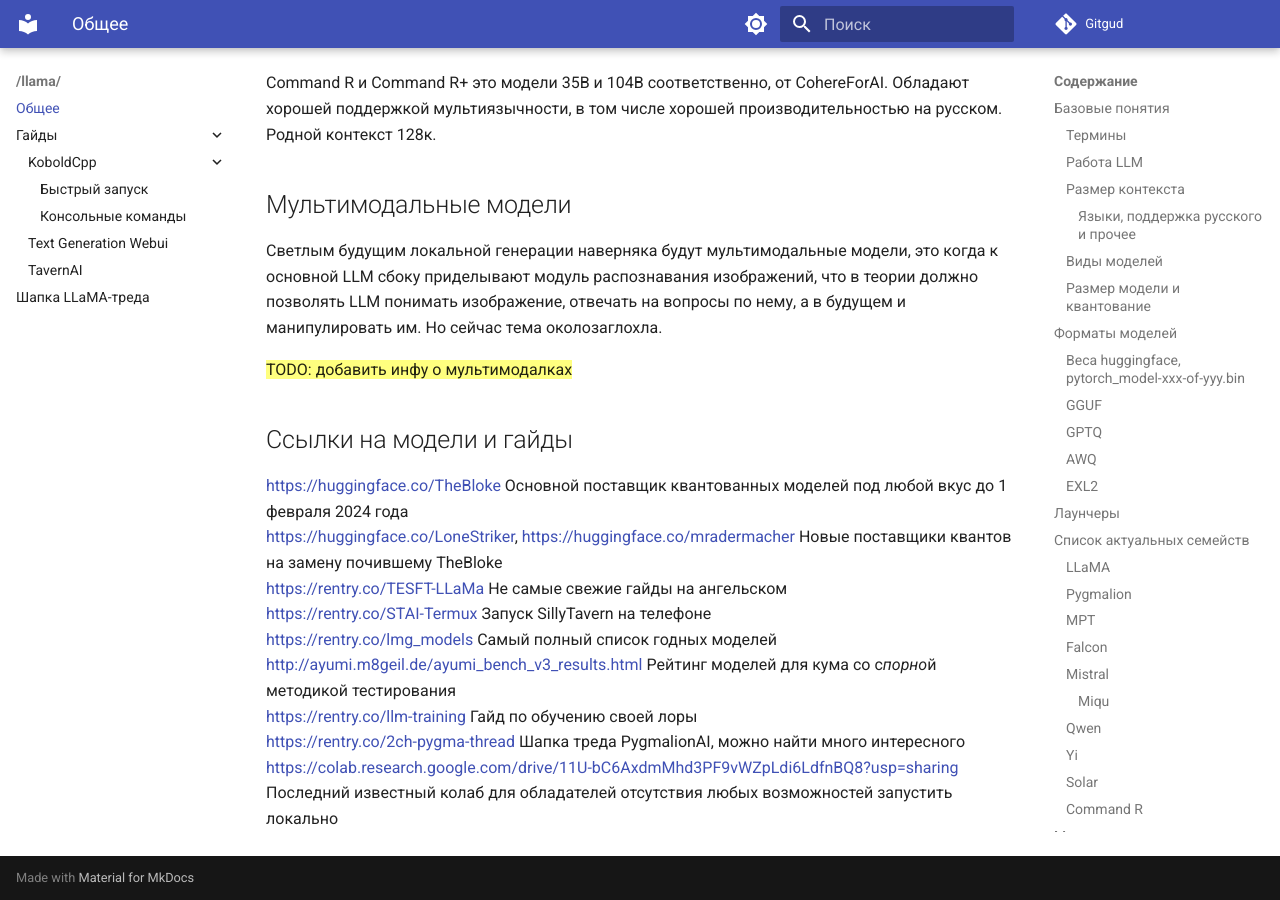
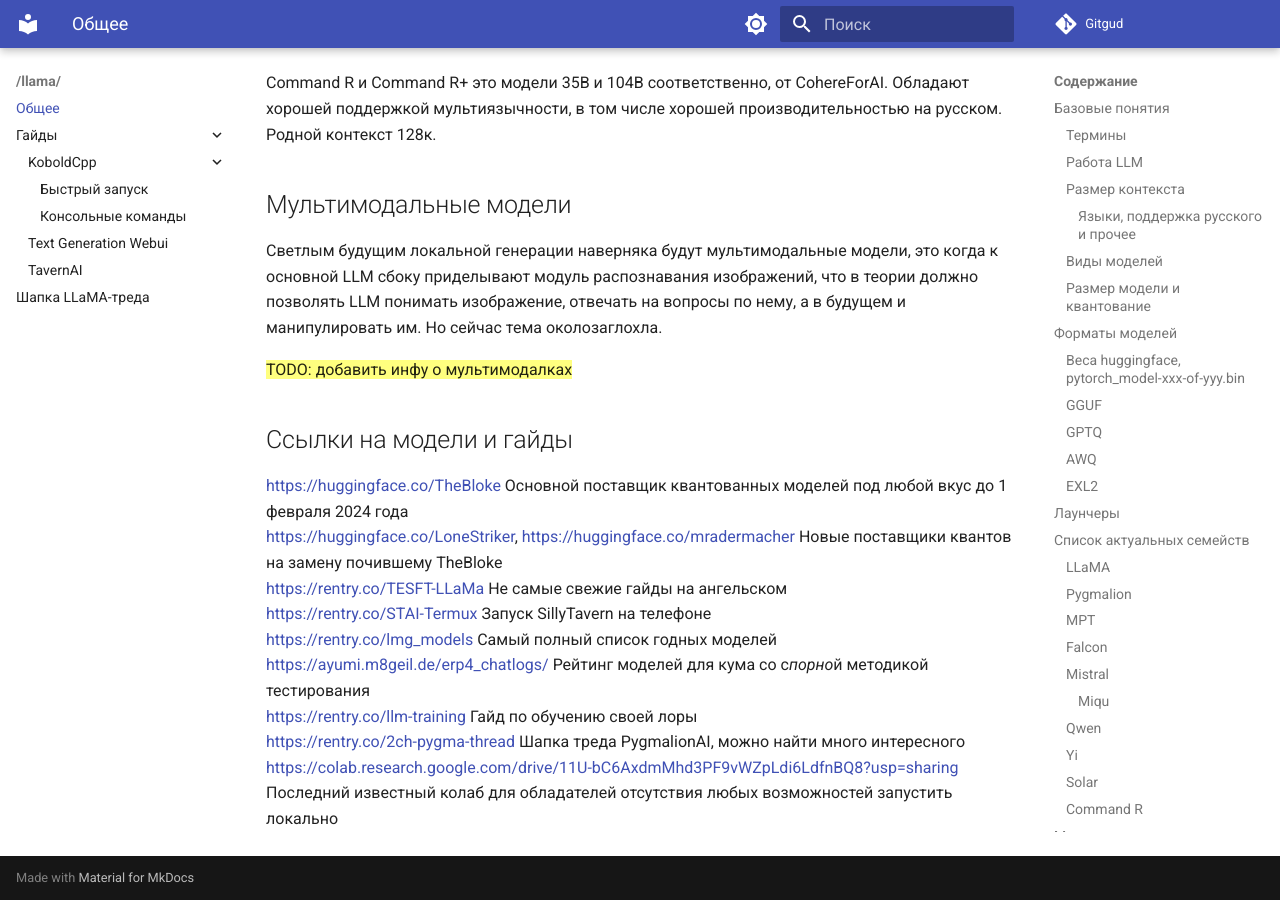
Before and after one commit to 2ch-ai/wiki, an MkDocs documentation site: the page built from docs/llama/index.md, in a window 1280 px wide and 900 px high, scrolled down 11084 px. Built offline with MkDocs 1.6.1 and Material for MkDocs 9.7.7, drawn with Linux system fonts in a browser that asks for light colours; some of the changed lines change nothing that is shown.

Commit message:
Update file index.md

```diff
--- a/docs/llama/index.md
+++ b/docs/llama/index.md
@@ -209,7 +209,7 @@
 <https://rentry.co/TESFT-LLaMa> Не самые свежие гайды на ангельском
 <https://rentry.co/STAI-Termux> Запуск SillyTavern на телефоне
 <https://rentry.co/lmg_models> Самый полный список годных моделей
-<http://ayumi.m8geil.de/ayumi_bench_v3_results.html> Рейтинг моделей для кума со с*порно*й методикой тестирования
+<https://ayumi.m8geil.de/erp4_chatlogs/> Рейтинг моделей для кума со с*порно*й методикой тестирования
 <https://rentry.co/llm-training> Гайд по обучению своей лоры
 <https://rentry.co/2ch-pygma-thread> Шапка треда PygmalionAI, можно найти много интересного
 <https://colab.research.google.com/drive/11U-bC6AxdmMhd3PF9vWZpLdi6LdfnBQ8?usp=sharing> Последний известный колаб для обладателей отсутствия любых возможностей запустить локально
```
